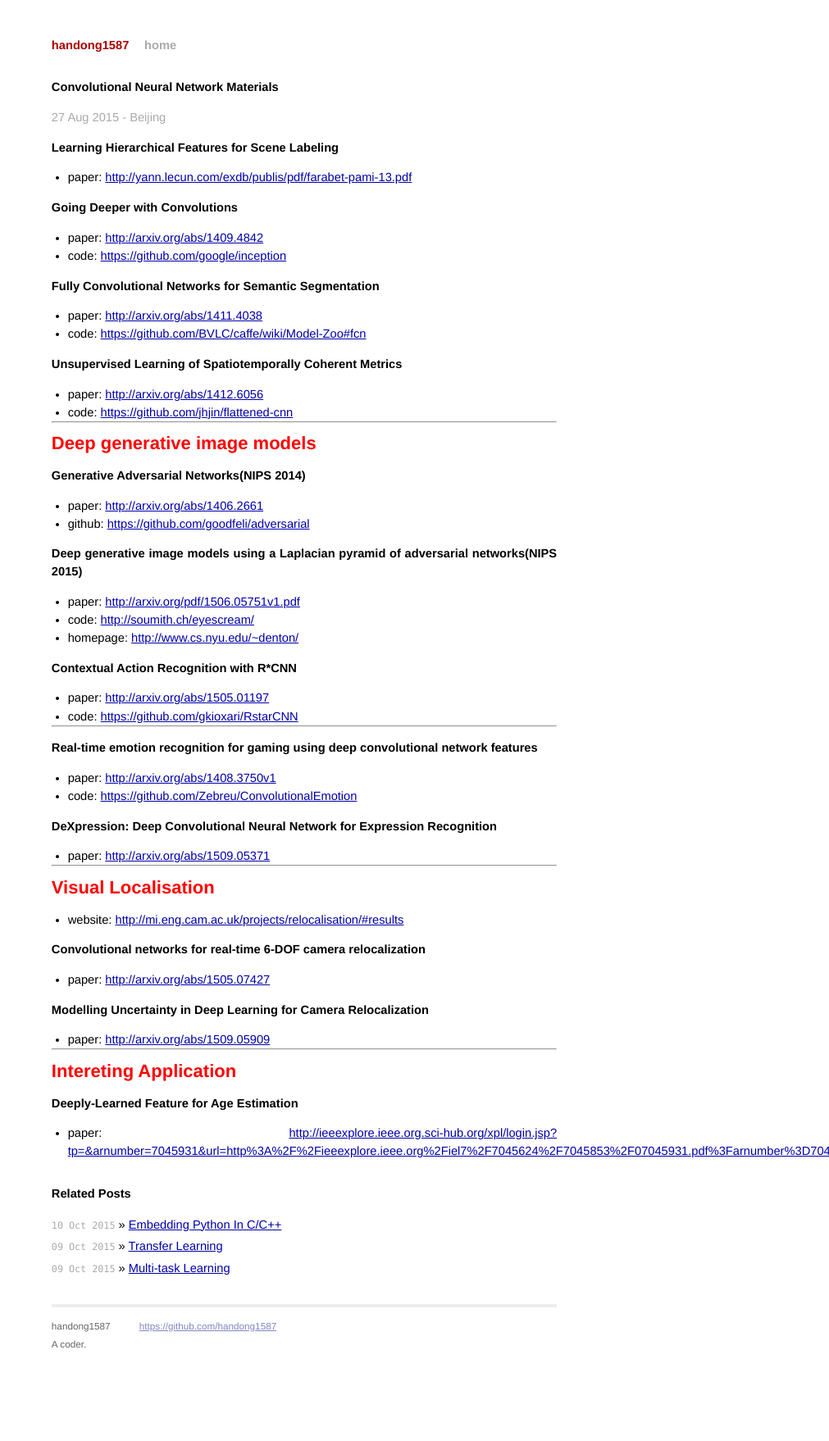
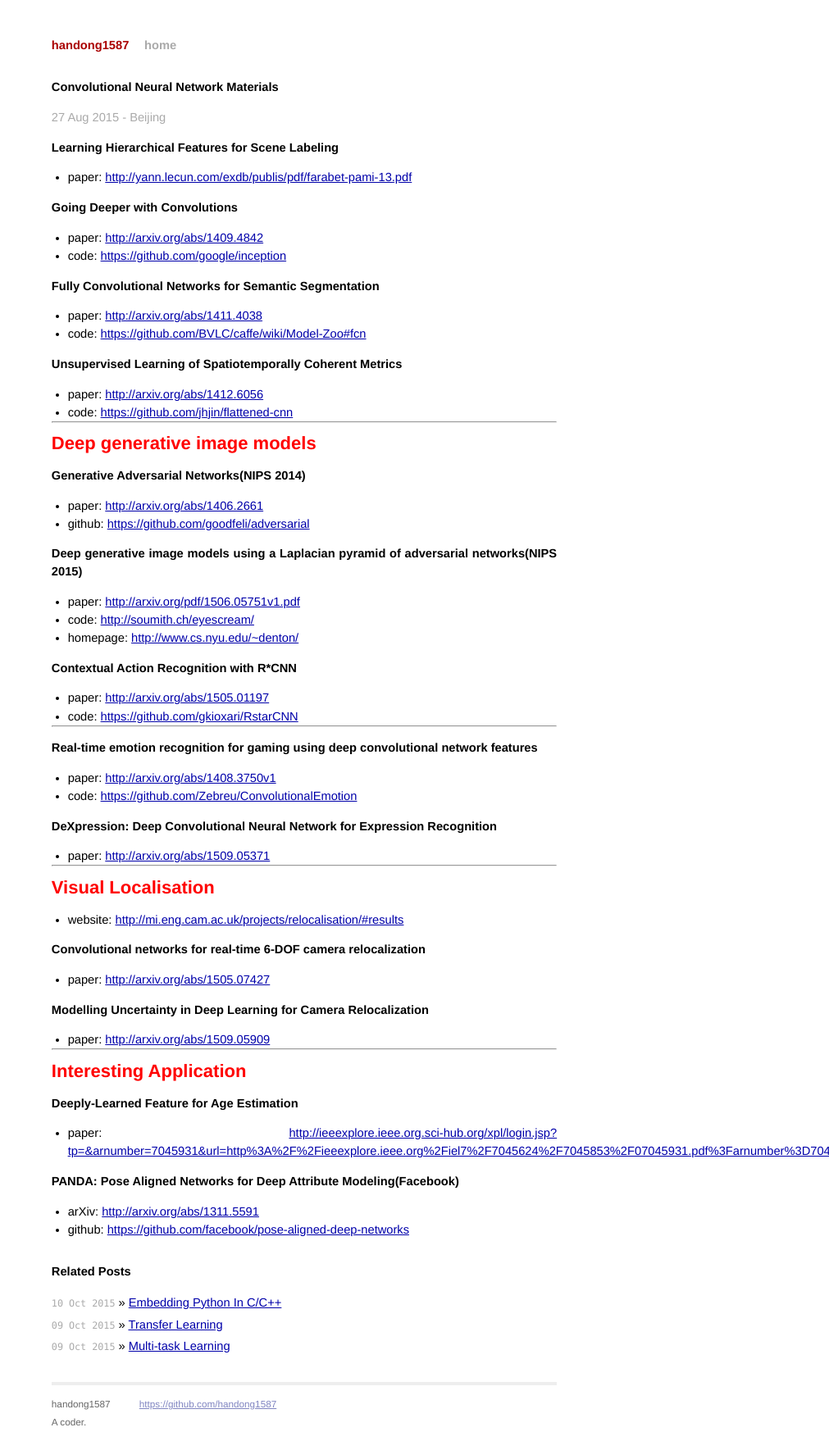
Before and after one commit to handong1587/handong1587.github.io, a Jekyll site: the page built from _posts/deep_learning/2015-08-27-cnn-materials.md, in a window 1280 px wide. Shown: the whole page at 82% size, without its empty margins (269-1280 px from the left). Built offline with Jekyll 4.4.1, drawn with Linux system fonts in a browser that asks for light colours; Markdown is read by kramdown in place of the engine named in the settings; comment, search, counter and statistics services are not loaded; before the commit the page ends 1662 px from its top, so only the background shows below that.

Commit message:
update md

```diff
--- a/_posts/deep_learning/2015-08-27-cnn-materials.md
+++ b/_posts/deep_learning/2015-08-27-cnn-materials.md
@@ -80,9 +80,14 @@ Visual Localisation
 _ _ _
 
 <span style="color: red; font-size: 150%; font-weight: bold;">
-Intereting Application
+Interesting Application
 </span>
 
 **Deeply-Learned Feature for Age Estimation**
 
 - paper: [http://ieeexplore.ieee.org.sci-hub.org/xpl/login.jsp?tp=&arnumber=7045931&url=http%3A%2F%2Fieeexplore.ieee.org%2Fiel7%2F7045624%2F7045853%2F07045931.pdf%3Farnumber%3D7045931](http://ieeexplore.ieee.org.sci-hub.org/xpl/login.jsp?tp=&arnumber=7045931&url=http%3A%2F%2Fieeexplore.ieee.org%2Fiel7%2F7045624%2F7045853%2F07045931.pdf%3Farnumber%3D7045931)
+
+**PANDA: Pose Aligned Networks for Deep Attribute Modeling(Facebook)**
+
+- arXiv: [http://arxiv.org/abs/1311.5591](http://arxiv.org/abs/1311.5591)
+- github: [https://github.com/facebook/pose-aligned-deep-networks](https://github.com/facebook/pose-aligned-deep-networks)
```
